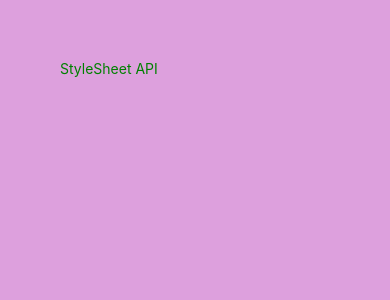
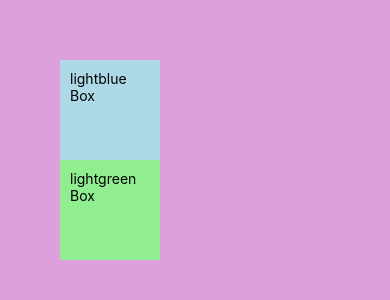
Before and after one commit to sudhir-tiwari2002/stylingRN, a React Native app: screen / in a window 390 px wide. Shown: the top 300 px of the page. Built offline with nearby package versions, Linux system fonts and the light colour scheme.

Commit message:
multiple style

```diff
--- a/App.js
+++ b/App.js
@@ -1,16 +1,18 @@
 import { StatusBar } from 'expo-status-bar';
 import { StyleSheet, Text, View } from 'react-native';
+import MultipleStyles from './component/MultipleStyles';
 
 export default function App() {
   return (
-    <View style={style.container}>
-      <Text style={style.title}>StyleSheet API</Text>
+    <MultipleStyles/>
+    // <View style={style.container}>
+    //   <Text style={style.title}>StyleSheet API</Text>
 
-    </View>
+    // </View>
   );
 }
 
-const style =StyleSheet.create({
-  container:{flex:1,backgroundColor:"plum",padding:60},
-  title : {color:'green'}
-})
+// const style =StyleSheet.create({
+//   container:{flex:1,backgroundColor:"plum",padding:60},
+//   title : {color:'green'}
+// })
--- /dev/null
+++ b/component/MultipleStyles.js
@@ -0,0 +1,37 @@
+import { View, Text } from "react-native";
+import React from "react";
+import { StyleSheet } from "react-native";
+
+export default function MultipleStyles() {
+  return (
+    <View style={style.container}>
+      <View style={[style.box,style.lightBlueBox]}>
+        <Text>lightblue Box</Text>
+      </View>
+      <View style={[style.box,style.lightGreenBox] }>
+        <Text>lightgreen Box</Text>
+      </View>
+    </View>
+  );
+}
+
+const style = StyleSheet.create({
+  container: {
+    flex: 1,
+    backgroundColor: "plum",
+    padding: 60,
+  },
+  box:{
+    width: 100,
+    height: 100,
+    padding: 10,
+  },
+  lightBlueBox: {
+    backgroundColor: "lightblue",
+
+  },
+  lightGreenBox: {
+    backgroundColor: "lightgreen",
+
+  },
+});
```
